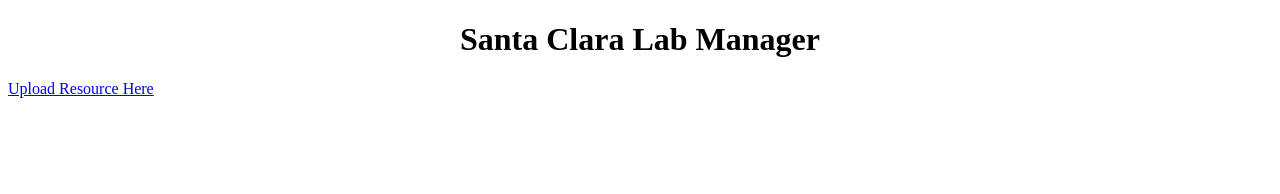
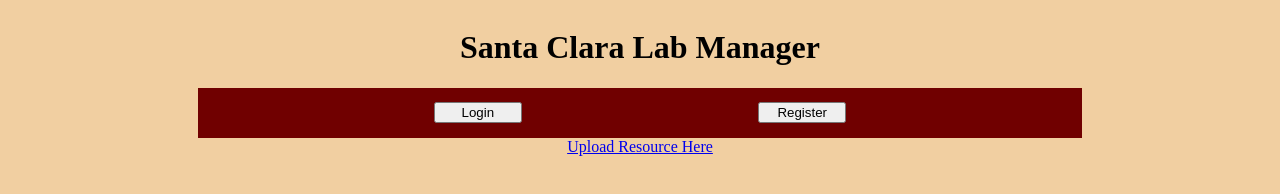
Before and after one commit to JamesGrom/QueueManager, a website: page static/htmlFiles/index.html in a window 1280 px wide. Drawn offline with Linux system fonts and the light colour scheme; files that its build step writes are made by us from their sources.

Commit message:
updated entry page html for mvp functionality

```diff
--- a/static/cssFiles/index.css
+++ b/static/cssFiles/index.css
@@ -4,3 +4,24 @@ h1 {
     align-content: center;
     justify-content: center;
 }
+body {
+    display: flex;
+    flex-direction: column;
+    justify-content: center;
+    align-items: center;
+    background-color: rgb(241, 207, 161);
+}
+#centerdiv {
+    display: flex;
+    flex-direction: row;
+    width: 70%;
+    height: 50px;
+    align-content: center;
+    justify-content: space-evenly;
+    background-color: rgb(112, 0, 0);
+}
+#centerdiv button {
+    width: 10%;
+    margin-top: auto;
+    margin-bottom: auto ;
+}
--- a/static/htmlFiles/index.html
+++ b/static/htmlFiles/index.html
@@ -11,6 +11,12 @@
 
 <body>
     <h1> Santa Clara Lab Manager </h1>
+    <div id="centerdiv">
+        <button> Login </button>
+        <button> Register </button>
+
+    </div>
+
     <a href="./HelpfulResources"> Upload Resource Here</a> <!-- how to link between pages, make sure it alligns with the server file-->
 </body>
 
```
